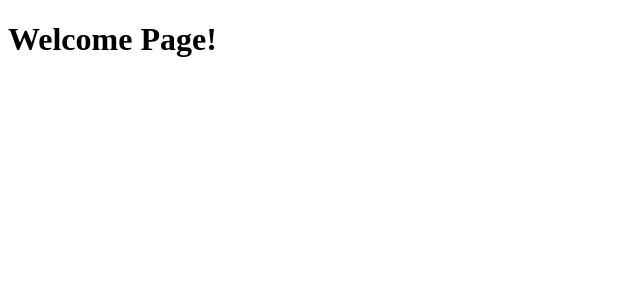
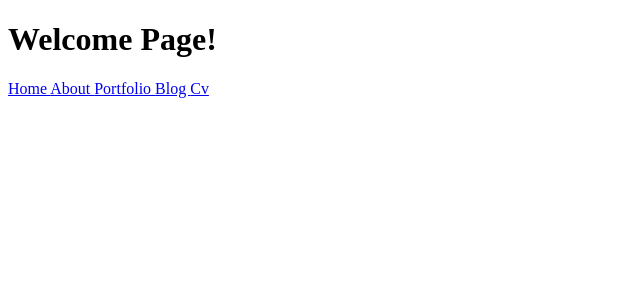
Before and after one commit to simotae14/portfolio-tae, a Next.js app: page / in a window 1280 px wide. Shown: the top 300 px of the page, without its empty margins (0-640 px from the left). Built offline with nearby package versions, Linux system fonts and the light colour scheme.

Commit message:
created simple navigation with anchor tags

```diff
--- a/pages/index.js
+++ b/pages/index.js
@@ -1,9 +1,16 @@
-import React from 'react';
+import React, { Fragment } from 'react';
 
 class Index extends React.Component {
     render() {
         return (
-            <h1> Welcome Page! </h1>
+            <Fragment>
+                <h1> Welcome Page! </h1>
+                <a href="/"> Home </a>
+                <a href="/about"> About </a>
+                <a href="/portfolios"> Portfolio </a>
+                <a href="/blogs"> Blog </a>
+                <a href="/cv"> Cv </a>
+            </Fragment>
         );
     }
 }
```
Also changed, not shown: 1 other file (tests, documents, lock files or other folders).
